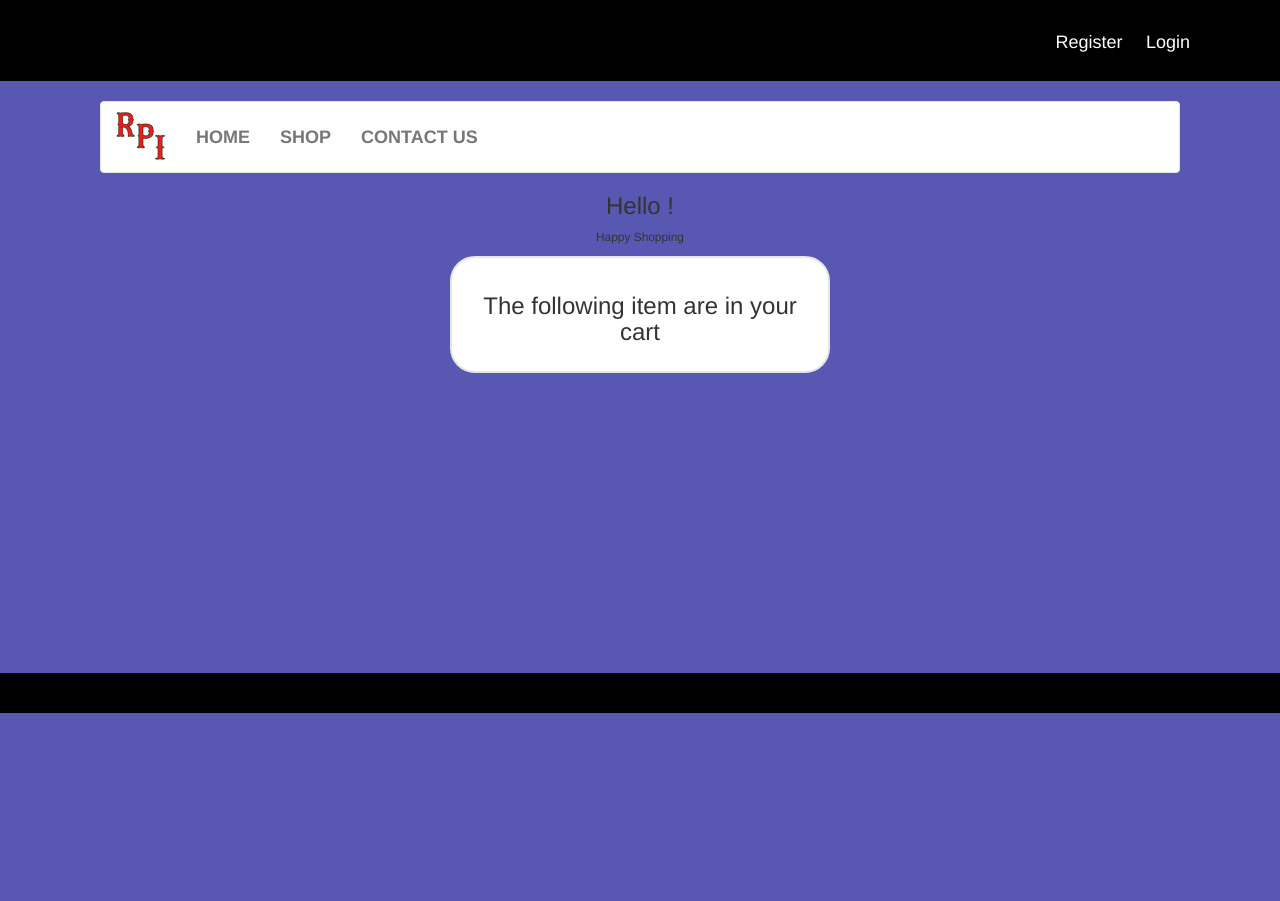
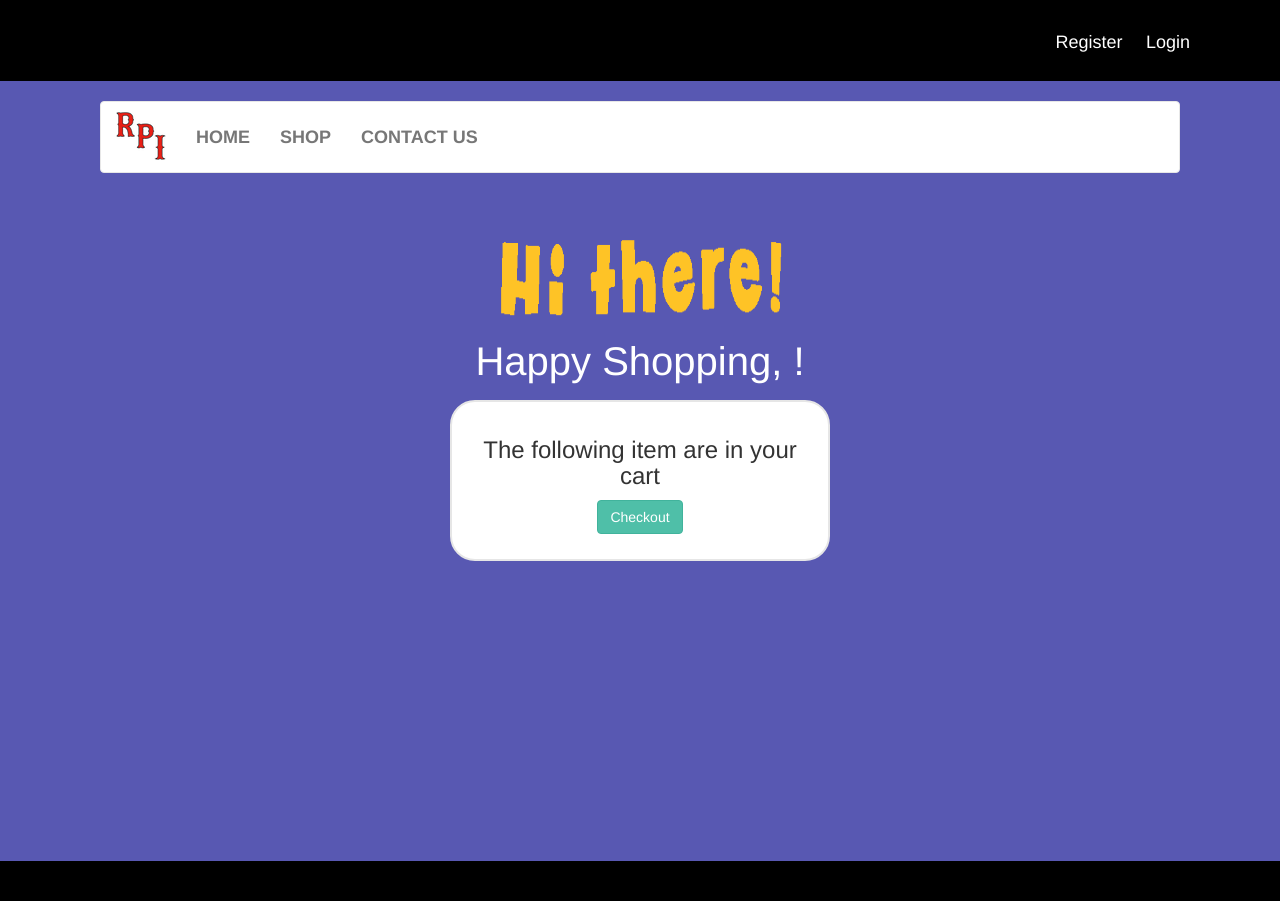
Before and after one commit to jagrati20/E_commerce_website_Django, a Django app: page /home/cart in a window 1280 px wide. Before the commit the page ends 713 px from the top, so only its background shows below. Run offline with Django 3.2, Linux system fonts and the light colour scheme; some libraries are stand-ins or nearby versions.

Commit message:
init changes in cart (formatting)

```diff
--- a/home/templates/home/cart.html
+++ b/home/templates/home/cart.html
@@ -1,34 +1,54 @@
 {%extends "home/base.html"%}
+{%load static%}
+{%block content%}
+<center>
+<img src="{% static 'home/images/hello.gif' %}" alt="Website Logo" height="150" width="300">
+</center>
+<center style="color:white; font-size:40px; text-transform:capitalize;;">Happy Shopping, {{ user.username }}!
+</center>
 
-{%block content%}
-<h3 align="center">Hello {{ user.username }}!</h3>
-<center><small>Happy Shopping</small></center>
+
 <div class="boxxing">
-
     <h3 align="center">The following item are in your cart</h3>
     {%for prod in prods%}
+    <div class="container">
         <div class=" col-sm-5"><!-- col-md-9 Begin -->
-   <div class="box"><!-- box Begin -->
+            <div class="boxed"><!-- box Begin -->
                 <div class="box-header"><!-- box-header Begin -->
                     <div class="product">
                         <a href="#">
                             <img class="img-responsive" src="{{prod.prod_image.url}}" alt="Product1">
                         </a>
                         <div class="text">
-                        <h3>
+                            <center><h3>
                                 {{prod.prod_title}}
                             </h3>
-                        <p class="price">$ {{prod.prod_price}}</p>
-                        <p class="button">
+                            </center>
+                            <center><p class="price">$ {{prod.prod_price}}</p></center>
+                            <center><p class="button">
                                 <a href="{%url 'remove_cart' prod.id%}" class="btn btn-primary">
                                     Remove from Cart
                                 </a>
                             </p>
+                            </center>
                         </div><!-- text ends -->
                     </div><!-- product ends -->
+
+                </div>
             </div>
         </div>
     </div>
     {%endfor%}
+    <center><p class="button">
+        <a href="#" class="btn btn-primary">
+            Checkout
+        </a>
+    </p>
+    </center>
 </div>
+
+<div class="container">
+
+</div>
+
 {%endblock content%}
```
Also changed, not shown: db.sqlite3, home/views.py (line endings or trailing spaces). Lines whose indentation alone changed are shown as unchanged.
